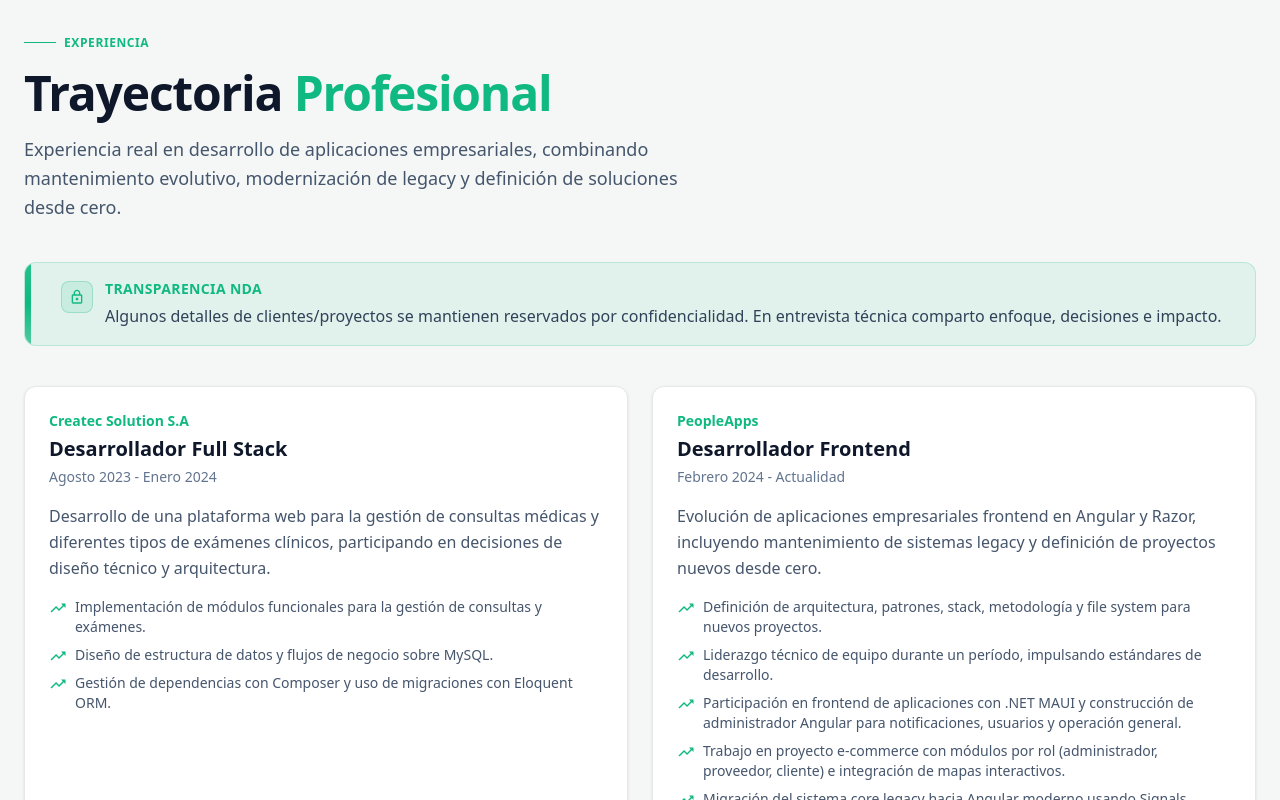
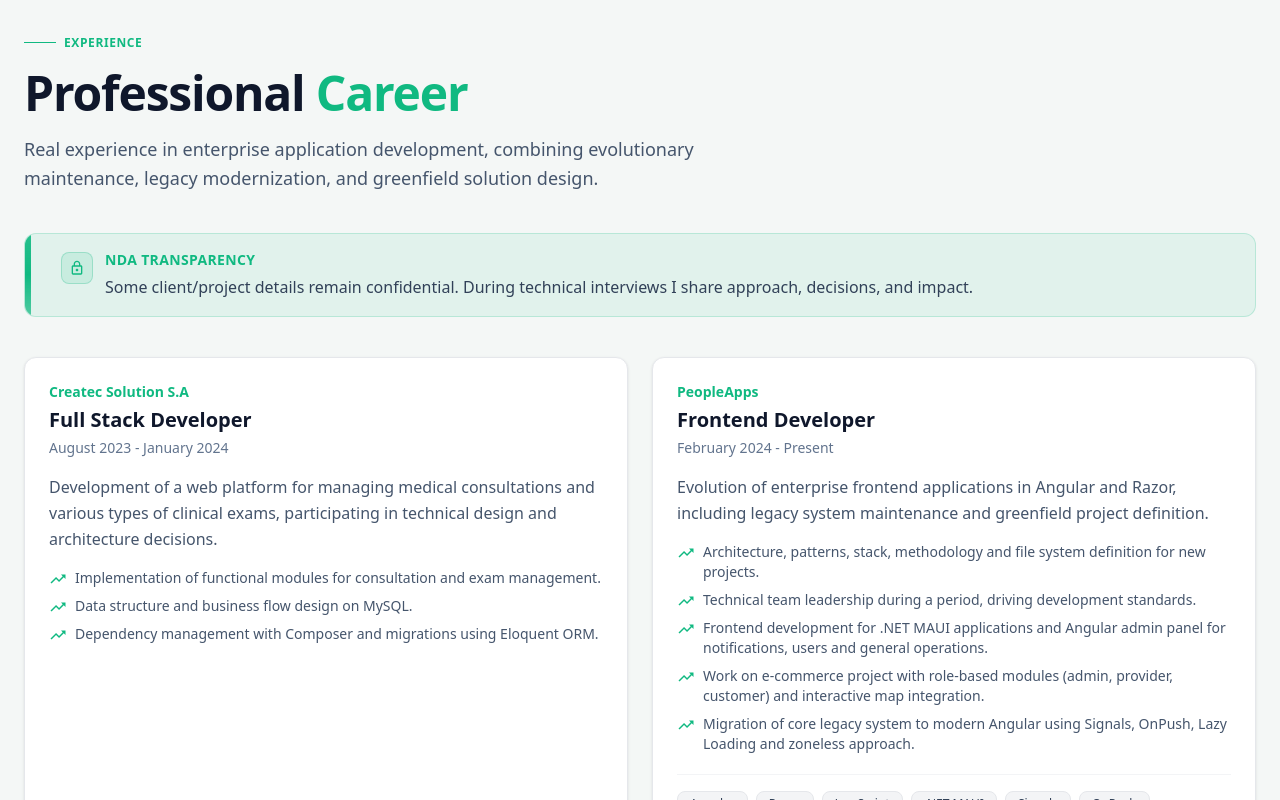
Before and after one commit to JosepFernande/porfolio, a Next.js app: page / in a window 1280 px wide. Shown: the part 3740-4540 px from the top of the page. Built offline with nearby package versions, Linux system fonts and the light colour scheme; no server answers.

Commit message:
refactor(i18n): extract ProfessionalExperience strings to JSON
Move title/company/period/summary/bullets from inline data to JSON.
Stack array (tech names) stays in TypeScript as proper nouns.
NDA aside aria-label, title, and body translated via getTranslations.

```diff
--- a/messages/en.json
+++ b/messages/en.json
@@ -101,6 +101,41 @@
       }
     }
   },
+  "ProfessionalExperience": {
+    "tag": "Experience",
+    "title": "Professional",
+    "accent": "Career",
+    "description": "Real experience in enterprise application development, combining evolutionary maintenance, legacy modernization, and greenfield solution design.",
+    "ndaAriaLabel": "Confidentiality notice",
+    "ndaTitle": "NDA Transparency",
+    "ndaBody": "Some client/project details remain confidential. During technical interviews I share approach, decisions, and impact.",
+    "items": {
+      "createc-1": {
+        "title": "Full Stack Developer",
+        "company": "Createc Solution S.A",
+        "period": "August 2023 - January 2024",
+        "summary": "Development of a web platform for managing medical consultations and various types of clinical exams, participating in technical design and architecture decisions.",
+        "bullets": [
+          "Implementation of functional modules for consultation and exam management.",
+          "Data structure and business flow design on MySQL.",
+          "Dependency management with Composer and migrations using Eloquent ORM."
+        ]
+      },
+      "peopleapps-2": {
+        "title": "Frontend Developer",
+        "company": "PeopleApps",
+        "period": "February 2024 - Present",
+        "summary": "Evolution of enterprise frontend applications in Angular and Razor, including legacy system maintenance and greenfield project definition.",
+        "bullets": [
+          "Architecture, patterns, stack, methodology and file system definition for new projects.",
+          "Technical team leadership during a period, driving development standards.",
+          "Frontend development for .NET MAUI applications and Angular admin panel for notifications, users and general operations.",
+          "Work on e-commerce project with role-based modules (admin, provider, customer) and interactive map integration.",
+          "Migration of core legacy system to modern Angular using Signals, OnPush, Lazy Loading and zoneless approach."
+        ]
+      }
+    }
+  },
   "Certifications": {
     "tag": "Credentials",
     "title": "Certifications",
--- a/messages/es.json
+++ b/messages/es.json
@@ -101,6 +101,41 @@
       }
     }
   },
+  "ProfessionalExperience": {
+    "tag": "Experiencia",
+    "title": "Trayectoria",
+    "accent": "Profesional",
+    "description": "Experiencia real en desarrollo de aplicaciones empresariales, combinando mantenimiento evolutivo, modernización de legacy y definición de soluciones desde cero.",
+    "ndaAriaLabel": "Aviso de confidencialidad",
+    "ndaTitle": "Transparencia NDA",
+    "ndaBody": "Algunos detalles de clientes/proyectos se mantienen reservados por confidencialidad. En entrevista técnica comparto enfoque, decisiones e impacto.",
+    "items": {
+      "createc-1": {
+        "title": "Desarrollador Full Stack",
+        "company": "Createc Solution S.A",
+        "period": "Agosto 2023 - Enero 2024",
+        "summary": "Desarrollo de una plataforma web para la gestión de consultas médicas y diferentes tipos de exámenes clínicos, participando en decisiones de diseño técnico y arquitectura.",
+        "bullets": [
+          "Implementación de módulos funcionales para la gestión de consultas y exámenes.",
+          "Diseño de estructura de datos y flujos de negocio sobre MySQL.",
+          "Gestión de dependencias con Composer y uso de migraciones con Eloquent ORM."
+        ]
+      },
+      "peopleapps-2": {
+        "title": "Desarrollador Frontend",
+        "company": "PeopleApps",
+        "period": "Febrero 2024 - Actualidad",
+        "summary": "Evolución de aplicaciones empresariales frontend en Angular y Razor, incluyendo mantenimiento de sistemas legacy y definición de proyectos nuevos desde cero.",
+        "bullets": [
+          "Definición de arquitectura, patrones, stack, metodología y file system para nuevos proyectos.",
+          "Liderazgo técnico de equipo durante un período, impulsando estándares de desarrollo.",
+          "Participación en frontend de aplicaciones con .NET MAUI y construcción de administrador Angular para notificaciones, usuarios y operación general.",
+          "Trabajo en proyecto e-commerce con módulos por rol (administrador, proveedor, cliente) e integración de mapas interactivos.",
+          "Migración del sistema core legacy hacia Angular moderno usando Signals, OnPush, Lazy Loading y enfoque zoneless."
+        ]
+      }
+    }
+  },
   "Certifications": {
     "tag": "Credenciales",
     "title": "Certificaciones",
--- a/src/components/ProfessionalExperience.tsx
+++ b/src/components/ProfessionalExperience.tsx
@@ -1,19 +1,10 @@
 import { LockOutlined, TrendingUpOutlined } from "@mui/icons-material";
 import SectionHeader from "./SectionHeader";
+import { getTranslations } from "next-intl/server";
 
 const PROFESSIONAL_EXPERIENCES = [
   {
     id: "createc-1",
-    title: "Desarrollador Full Stack",
-    company: "Createc Solution S.A",
-    period: "Agosto 2023 - Enero 2024",
-    summary:
-      "Desarrollo de una plataforma web para la gestión de consultas médicas y diferentes tipos de exámenes clínicos, participando en decisiones de diseño técnico y arquitectura.",
-    bullets: [
-      "Implementación de módulos funcionales para la gestión de consultas y exámenes.",
-      "Diseño de estructura de datos y flujos de negocio sobre MySQL.",
-      "Gestión de dependencias con Composer y uso de migraciones con Eloquent ORM.",
-    ],
     stack: [
       "Laravel",
       "Livewire",
@@ -25,18 +16,6 @@ const PROFESSIONAL_EXPERIENCES = [
   },
   {
     id: "peopleapps-2",
-    title: "Desarrollador Frontend",
-    company: "PeopleApps",
-    period: "Febrero 2024 - Actualidad",
-    summary:
-      "Evolución de aplicaciones empresariales frontend en Angular y Razor, incluyendo mantenimiento de sistemas legacy y definición de proyectos nuevos desde cero.",
-    bullets: [
-      "Definición de arquitectura, patrones, stack, metodología y file system para nuevos proyectos.",
-      "Liderazgo técnico de equipo durante un período, impulsando estándares de desarrollo.",
-      "Participación en frontend de aplicaciones con .NET MAUI y construcción de administrador Angular para notificaciones, usuarios y operación general.",
-      "Trabajo en proyecto e-commerce con módulos por rol (administrador, proveedor, cliente) e integración de mapas interactivos.",
-      "Migración del sistema core legacy hacia Angular moderno usando Signals, OnPush, Lazy Loading y enfoque zoneless.",
-    ],
     stack: [
       "Angular",
       "Razor",
@@ -50,22 +29,34 @@ const PROFESSIONAL_EXPERIENCES = [
   },
 ];
 
-export default function ProfessionalExperience() {
+export default async function ProfessionalExperience() {
+  const t = await getTranslations("ProfessionalExperience");
+  // eslint-disable-next-line @typescript-eslint/no-explicit-any
+  const items = (t.raw as any)("items") as Record<
+    string,
+    {
+      title: string;
+      company: string;
+      period: string;
+      summary: string;
+      bullets: string[];
+    }
+  >;
   return (
     <section
       aria-labelledby="experiencia-title"
       className="w-full flex flex-col gap-10 animate-fade-in-up"
     >
       <SectionHeader
-        tag="Experiencia"
-        title="Trayectoria"
-        accent="Profesional"
-        description="Experiencia real en desarrollo de aplicaciones empresariales, combinando mantenimiento evolutivo, modernización de legacy y definición de soluciones desde cero."
+        tag={t("tag")}
+        title={t("title")}
+        accent={t("accent")}
+        description={t("description")}
         titleId="experiencia-title"
       />
 
       <aside
-        aria-label="Aviso de confidencialidad"
+        aria-label={t("ndaAriaLabel")}
         className="w-full rounded-xl border border-primary/20 bg-primary/8 px-4 py-3 md:px-5 md:py-4 relative overflow-hidden"
       >
         <span
@@ -78,44 +69,44 @@ export default function ProfessionalExperience() {
           </span>
           <div className="flex flex-col gap-1">
             <p className="text-sm font-bold text-primary uppercase tracking-wide">
-              Transparencia NDA
+              {t("ndaTitle")}
             </p>
             <p className="text-sm md:text-base text-slate-700 dark:text-slate-300 leading-relaxed">
-              Algunos detalles de clientes/proyectos se mantienen reservados por
-              confidencialidad. En entrevista técnica comparto enfoque,
-              decisiones e impacto.
+              {t("ndaBody")}
             </p>
           </div>
         </div>
       </aside>
 
       <div className="grid grid-cols-1 lg:grid-cols-2 gap-6">
-        {PROFESSIONAL_EXPERIENCES.map((item) => (
+        {PROFESSIONAL_EXPERIENCES.map((exp) => {
+          const item = items[exp.id];
+          return (
           <article
-            key={item.id}
+            key={exp.id}
             className="rounded-xl border border-gray-200 dark:border-slate-700/50 bg-card-light dark:bg-card-dark p-6 shadow-sm hover:shadow-md hover:border-primary/40 transition-all duration-300 flex flex-col justify-between"
           >
             <div>
               <div className="flex items-start justify-between gap-4 mb-4">
                 <div>
                   <p className="text-sm font-semibold text-primary mb-1">
-                    {item.company}
+                    {item?.company ?? ""}
                   </p>
                   <h3 className="text-xl font-bold text-slate-900 dark:text-white leading-snug">
-                    {item.title}
+                    {item?.title ?? exp.id}
                   </h3>
                   <p className="text-sm text-slate-500 dark:text-slate-400 mt-1">
-                    {item.period}
+                    {item?.period ?? ""}
                   </p>
                 </div>
               </div>
 
               <p className="text-slate-600 dark:text-slate-300 leading-relaxed mb-4">
-                {item.summary}
+                {item?.summary ?? ""}
               </p>
 
               <ul className="space-y-2 mb-5">
-                {item.bullets.map((bullet) => (
+                {item?.bullets.map((bullet) => (
                   <li
                     key={bullet}
                     className="flex items-start gap-2 text-sm text-slate-600 dark:text-slate-300"
@@ -128,7 +119,7 @@ export default function ProfessionalExperience() {
             </div>
 
             <div className="flex flex-wrap gap-2 pt-4 border-t border-gray-100 dark:border-slate-700/50">
-              {item.stack.map((tech) => (
+              {exp.stack.map((tech) => (
                 <span
                   key={tech}
                   className="px-3 py-1 rounded-lg text-xs font-medium bg-gray-100 dark:bg-slate-800/50 text-slate-700 dark:text-slate-300 border border-gray-200 dark:border-slate-700/50"
@@ -138,7 +129,8 @@ export default function ProfessionalExperience() {
               ))}
             </div>
           </article>
-        ))}
+        );
+        })}
       </div>
     </section>
   );
```
